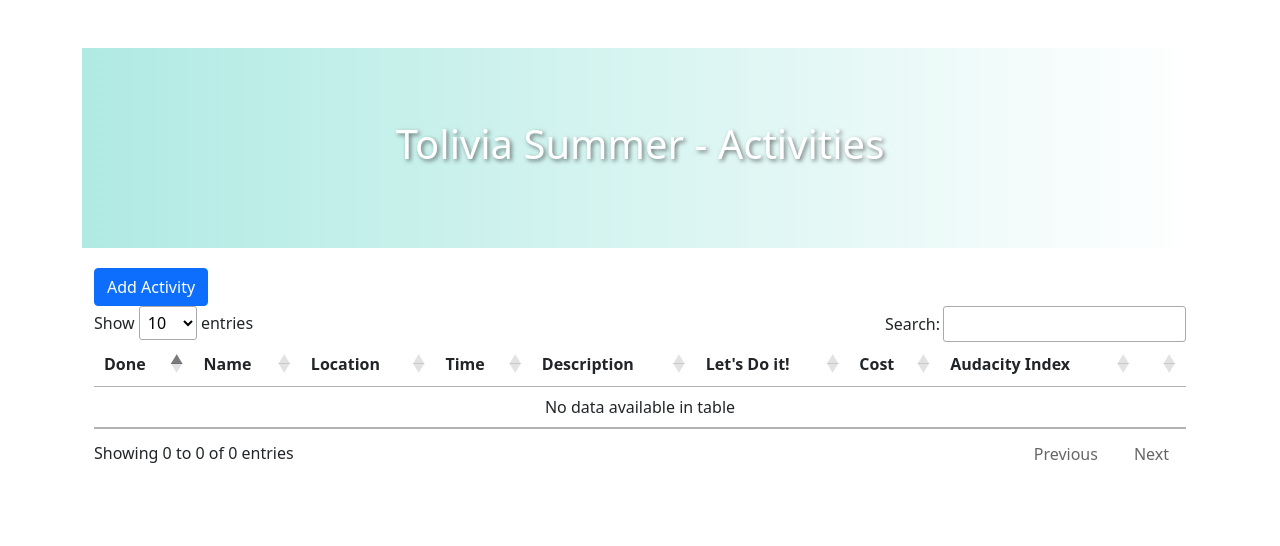
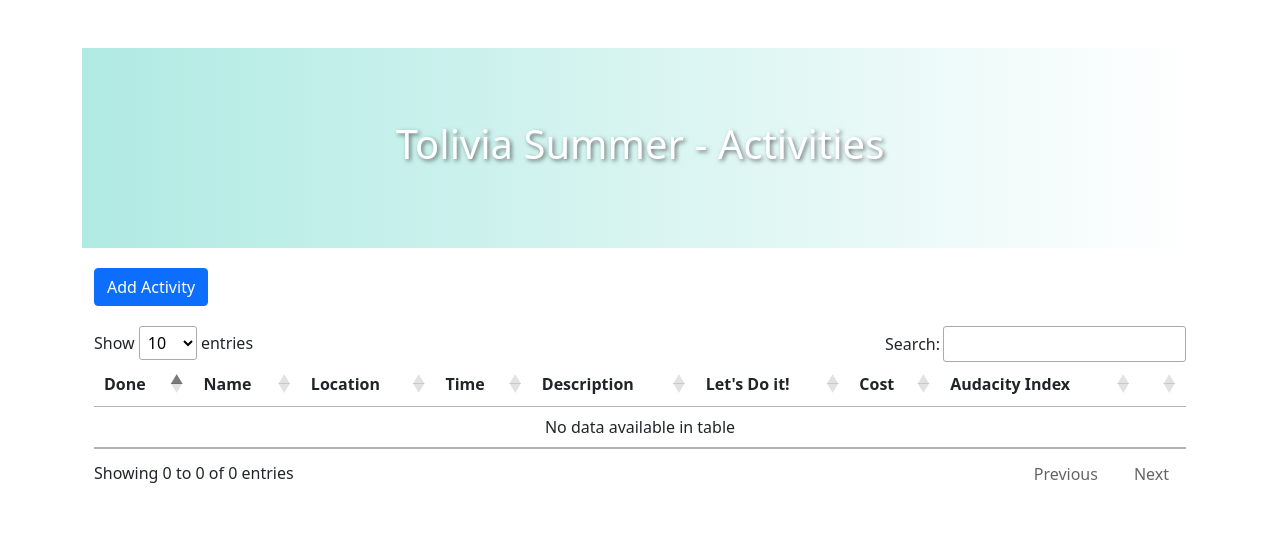
Before and after one commit to Trafire/july, a Django app: page / in a window 1280 px wide. Shown: the top 546 px of the page. Run offline with Django 5.2, Linux system fonts and the light colour scheme; data that the repository does not hold is empty; some libraries are stand-ins or nearby versions.

Commit message:
fix button spacing

```diff
--- a/templates/home.html
+++ b/templates/home.html
@@ -10,7 +10,7 @@
             Audacity Index: {{ dares_rating }}
         </div>
         <!-- Button trigger modal -->
-        <button style="margin-top: 20px" type="button" class="btn btn-primary" data-bs-toggle="modal"
+        <button type="button" class="btn btn-primary add-button" data-bs-toggle="modal"
                 data-bs-target="#addActivityModal">
             Add Activity
         </button>
--- a/trinity/static/trinity/styles.css
+++ b/trinity/static/trinity/styles.css
@@ -1,17 +1,16 @@
 
 th {
-   text-align: center;
-
+    text-align: center;
 }
 
 td.center {
     text-align: center;
-
 }
 
 body {
     padding-bottom: 100px;
 }
+
 .dare-rating-box {
     position: fixed;
     bottom: 10px;
@@ -25,6 +24,12 @@ body {
     background: #f2f6f5;
 
 }
+
+.add-button{
+    margin-top: 20px;
+    margin-bottom: 20px;
+}
+
 .banner {
     background-size: cover;
     height: 200px;
@@ -45,6 +50,7 @@ body {
     body {
         font-size: 0.875rem;
     }
+
     h1 {
         font-size: 1.5rem;
     }
```
